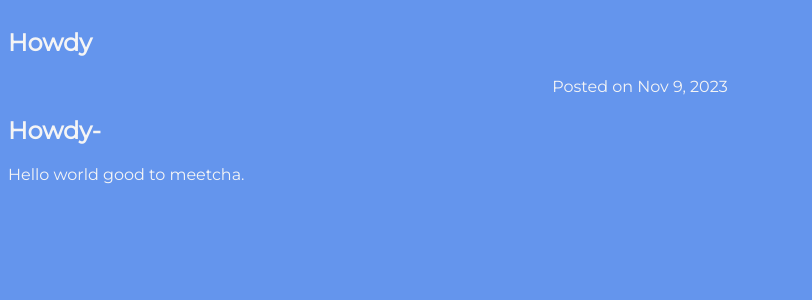
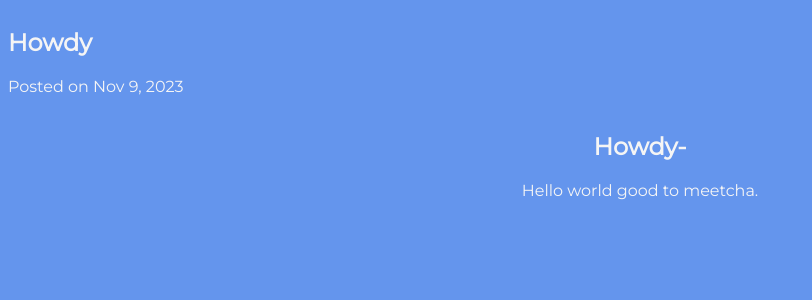
Before and after one commit to ChristianBako/christianbako.github.io, a Jekyll site: the page built from _posts/2023-11-09-howdy.md, in a window 1280 px wide. Shown: the top 300 px of the page, without its empty margins (0-812 px from the left). Built offline with Jekyll 4.4.1, drawn with Linux system fonts in a browser that asks for light colours.

Commit message:
Update post.html

```diff
--- a/_layouts/post.html
+++ b/_layouts/post.html
@@ -137,15 +137,16 @@
   <article class="lilPadding">
     <header class="post-header">
         <h1 class="post-title">{{ page.title }}</h1>
-        <p class="post-meta blogpostContainer">
+        <p class="post-meta">
             Posted on {{ page.date | date: "%b %-d, %Y" }}
             {% if page.author %}
             by {{ page.author }}
             {% endif %}
         </p>
     </header>
-
-    <div class="post-content">
-        {{ content }}
+    <div class="blogpostContainer">
+            <div class="post-content">
+                {{ content }}
+            </div>
     </div>
 </body>
```
